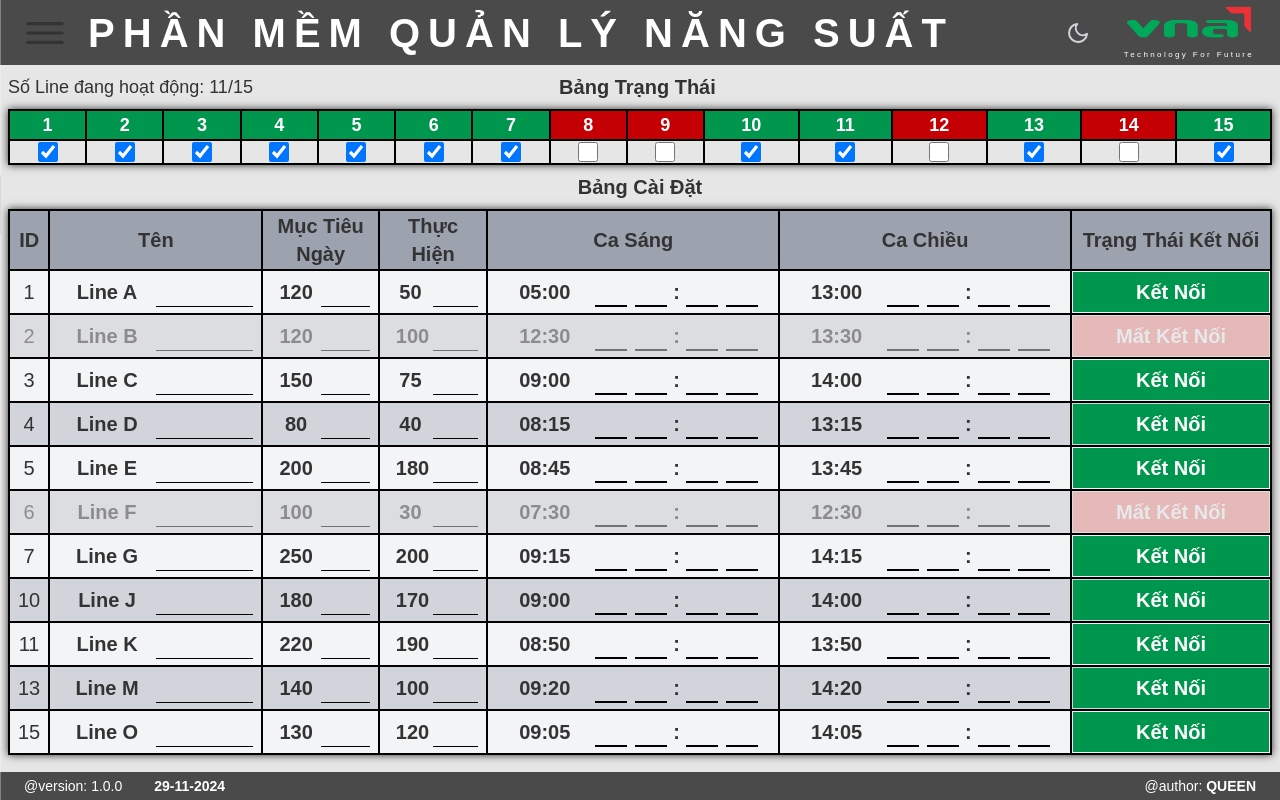
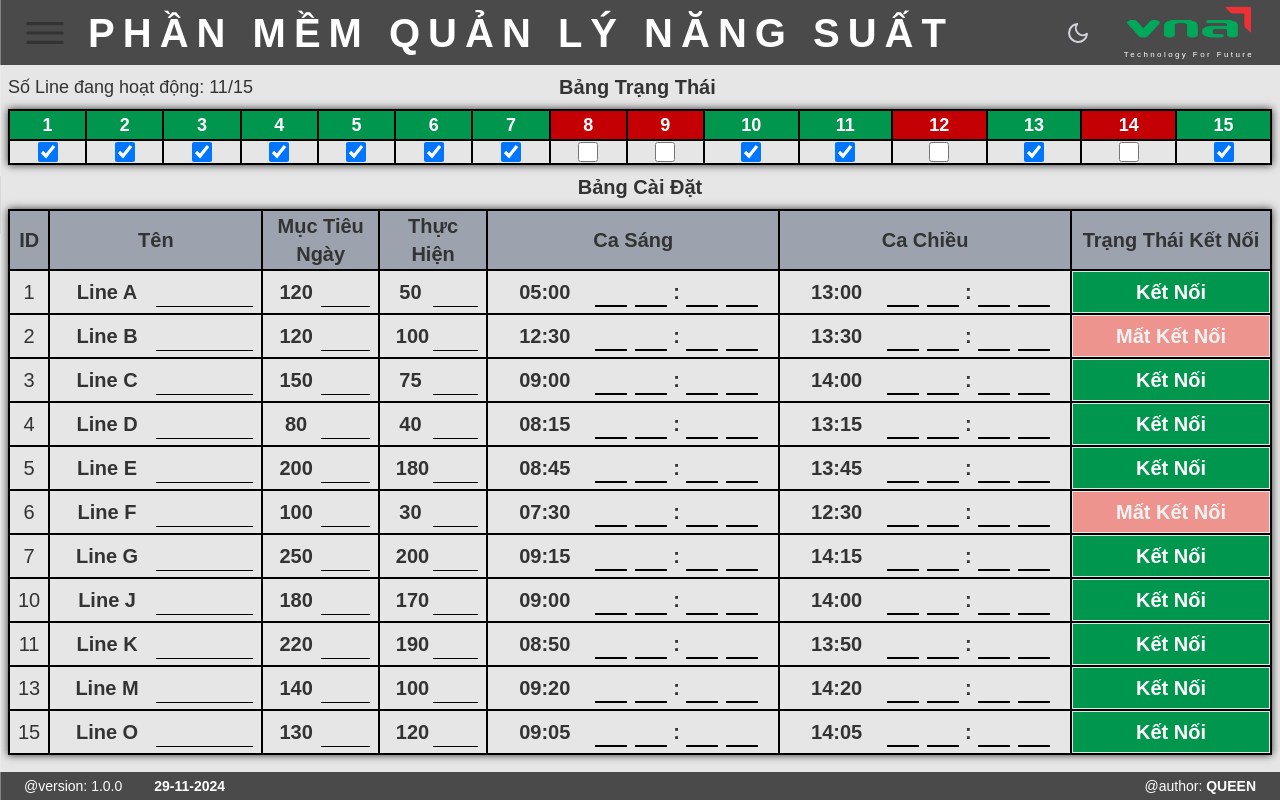
Before and after one commit to Queen103/black-menu, a Next.js app: page /setttingMove in a window 1280 px wide. Built offline with nearby package versions, Linux system fonts and the light colour scheme.

Commit message:
13:46-29/11/24

```diff
--- a/src/app/report/page.tsx
+++ b/src/app/report/page.tsx
@@ -9,8 +9,6 @@ import { useFullScreen } from '../context/FullScreenContext';
 import InputTime2Number from '../components/InputTime2Number';
 import { fetchReportSettings, updateReportTime, TimeSlot } from '@/services/api/report';
 
-interface ReportPageProps {
-}
 
 const ReportPage = () => {
     const [timeSlots, setTimeSlots] = useState<TimeSlot[]>([]);
@@ -58,6 +56,13 @@ const ReportPage = () => {
     const handleTimeUpdate = async (slotId: number) => {
         const hours = editedHours[slotId] || "";
         const minutes = editedMinutes[slotId] || "";
+        const currentSlot = timeSlots.find(slot => slot.id === slotId);
+
+        // Kiểm tra nếu không có time hiện tại và không có input mới
+        if (!currentSlot?.time && !hours && !minutes) {
+            toast.error("Không thể xóa thời gian không tồn tại");
+            return;
+        }
 
         // Nếu cả hai input đều rỗng thì gửi time rỗng
         const newTime = !hours && !minutes ? "" : `${hours.padStart(2, '0')}:${minutes.padStart(2, '0')}`;
--- a/src/app/setttingMove/page.tsx
+++ b/src/app/setttingMove/page.tsx
@@ -4,21 +4,7 @@ import { toast } from "react-toastify";
 import { CustomToast } from "../components/CustomToast";
 import Loading from "../components/Loading";
 import { useTheme } from "../context/ThemeContext";
-import { fetchMachines, updateMachine } from '@/services/api';
-
-interface Machine {
-    id: number;
-    name: string;
-    dailyTarget: number;
-    hourTarget: number;
-    actual: number;
-    isConnect: boolean;
-    enable: boolean;
-    is_Blink: boolean;
-    performance: number;
-    morningTime: string;
-    afternoonTime: string;
-}
+import { fetchMachines, updateMachine, type Machine } from '@/services/api/machines';
 
 const DetailPage = () => {
     const [machines, setMachines] = useState<Machine[]>([]);
@@ -296,11 +282,8 @@ const DetailPage = () => {
                                     <td colSpan={7} className="text-center py-4">Không có dữ liệu</td>
                                 </tr>
                             ) : (
-                                machines.filter(machine => machine.enable).map((machine, index) => (
-                                    <tr key={machine.id} className={`${index % 2 === 0
-                                        ? isDark ? "bg-bg-tableIn text-text-dark" : "bg-gray-100 text-text-light"
-                                        : isDark ? "bg-bg-tableOut text-text-dark" : "bg-gray-300 text-text-light"}
-                                ${!machine.isConnect ? "blink animate-blink opacity-60" : ""}`}>
+                                machines.filter(machine => machine.enable).map((machine) => (
+                                    <tr key={machine.id}>
                                         <td className={`border-2 ${isFullScreen ? "px-4 py-0.5 text-2xl" : "px-2 text-xl"} text-center ${isDark ? 'border-border-dark ' : 'border-border-light'}`}>
                                             {machine.id}
                                         </td>
@@ -619,7 +602,8 @@ const DetailPage = () => {
                                         </td>
                                     </tr>
                                 ))
-                            )}
+                            )
+                            }
                         </tbody>
                     </table>
                 </div>
--- a/src/services/api/machines.ts
+++ b/src/services/api/machines.ts
@@ -10,10 +10,7 @@ export interface Machine {
     performance: number;
     morningTime: string;
     afternoonTime: string;
-    status: boolean;
-    runningTime?: string;
 }
-
 export const fetchMachines = async (): Promise<Machine[]> => {
     try {
         const response = await fetch("/api/machines");
```
